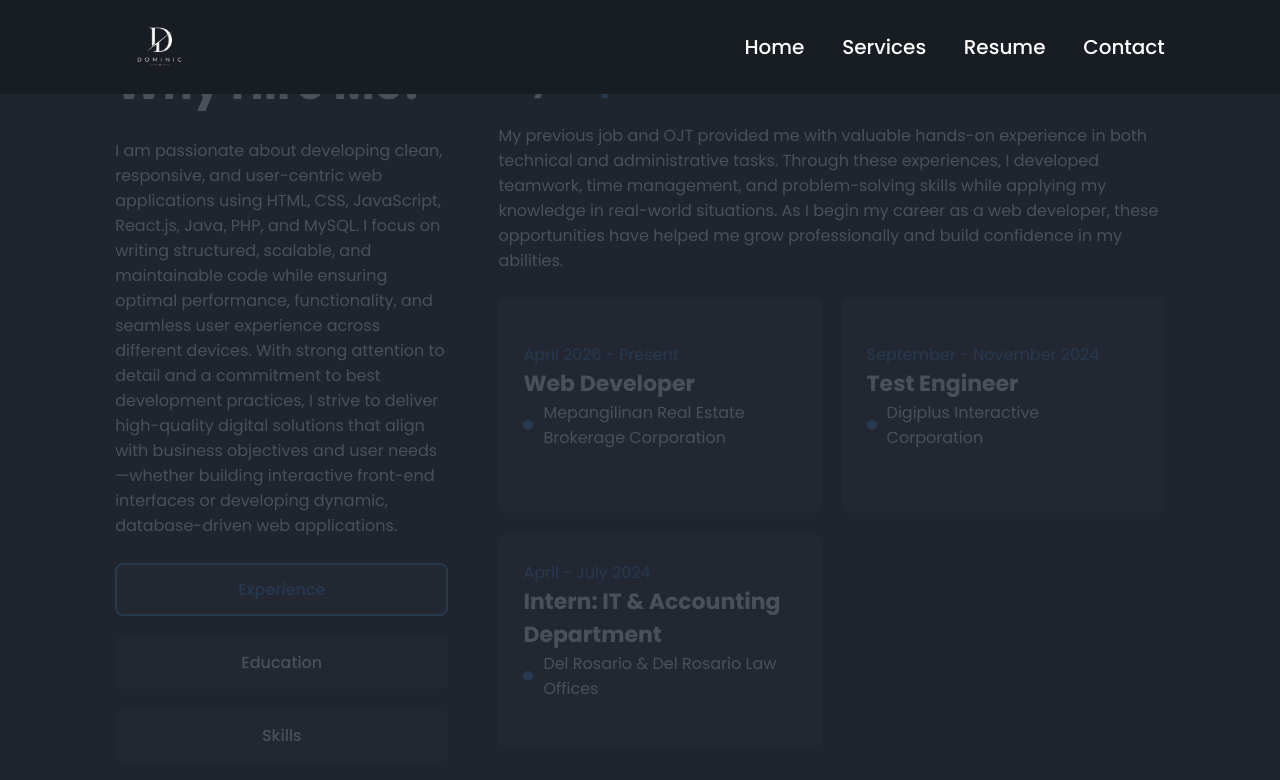
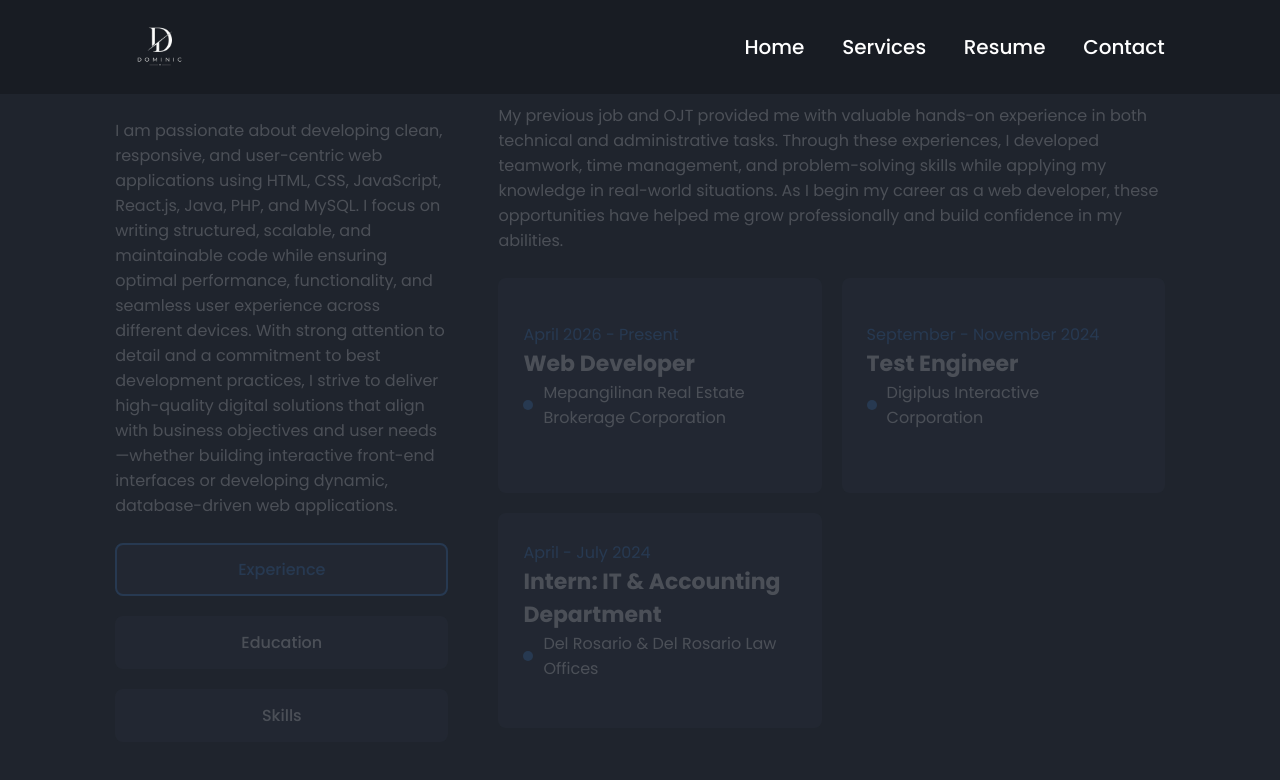
Before and after one commit to Dominic232323/Portfolio-Bariso, a plain HTML site: page index.html in a window 1280 px wide. Both pictures are taken after a click on the link "Resume". Drawn offline with nearby package versions, Linux system fonts and the light colour scheme.

Commit message:
Update style.css

```diff
--- a/style.css
+++ b/style.css
@@ -388,7 +388,7 @@ section.active {
 }
 
 .resume {
-   padding-top: 5rem;
+   padding-top: 3rem;
 }
 
 .resume-container {
```
